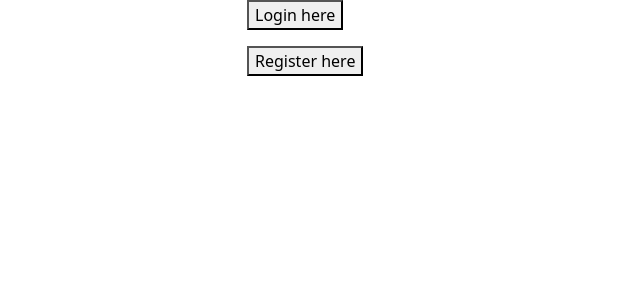
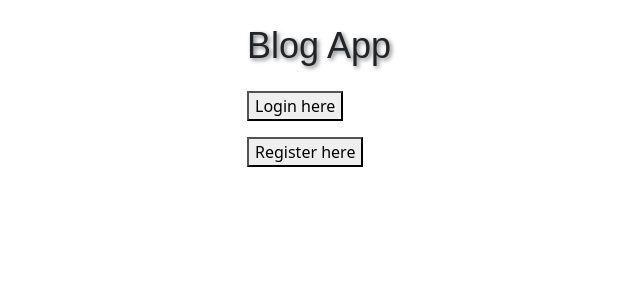
Before and after one commit to huongtxdo/bloglist-react-query, a React (Vite) app in the folder frontend/: page / in a window 1280 px wide. Shown: the top 300 px of the page, without its empty margins (126-766 px from the left). Built offline with nearby package versions, Linux system fonts and the light colour scheme.

Commit message:
pc update

```diff
--- a/frontend/src/components/LoginAndRegister.tsx
+++ b/frontend/src/components/LoginAndRegister.tsx
@@ -5,9 +5,21 @@ import RegisterForm from './RegisterForm'
 import Togglable from './Togglable'
 
 const LoginAndRegister = () => {
+  const titleStyle = {
+    fontFamily: 'Arial, sans-serif',
+    fontSize: '36px',
+    textShadow: '2px 2px 4px rgba(0, 0, 0, 0.5)',
+  }
   return (
     <>
       <Container>
+        <Row className="justify-content-center">
+          <Col xs={12} md={6}>
+            <div className="mb-4 mt-4">
+              <h2 style={titleStyle}>Blog App</h2>
+            </div>
+          </Col>
+        </Row>
         <Row className="justify-content-center">
           <Col xs={12} md={6}>
             <Togglable buttonLabel="Login here">
```
Also changed, not shown: 2 other files (tests, documents, lock files or other folders).
